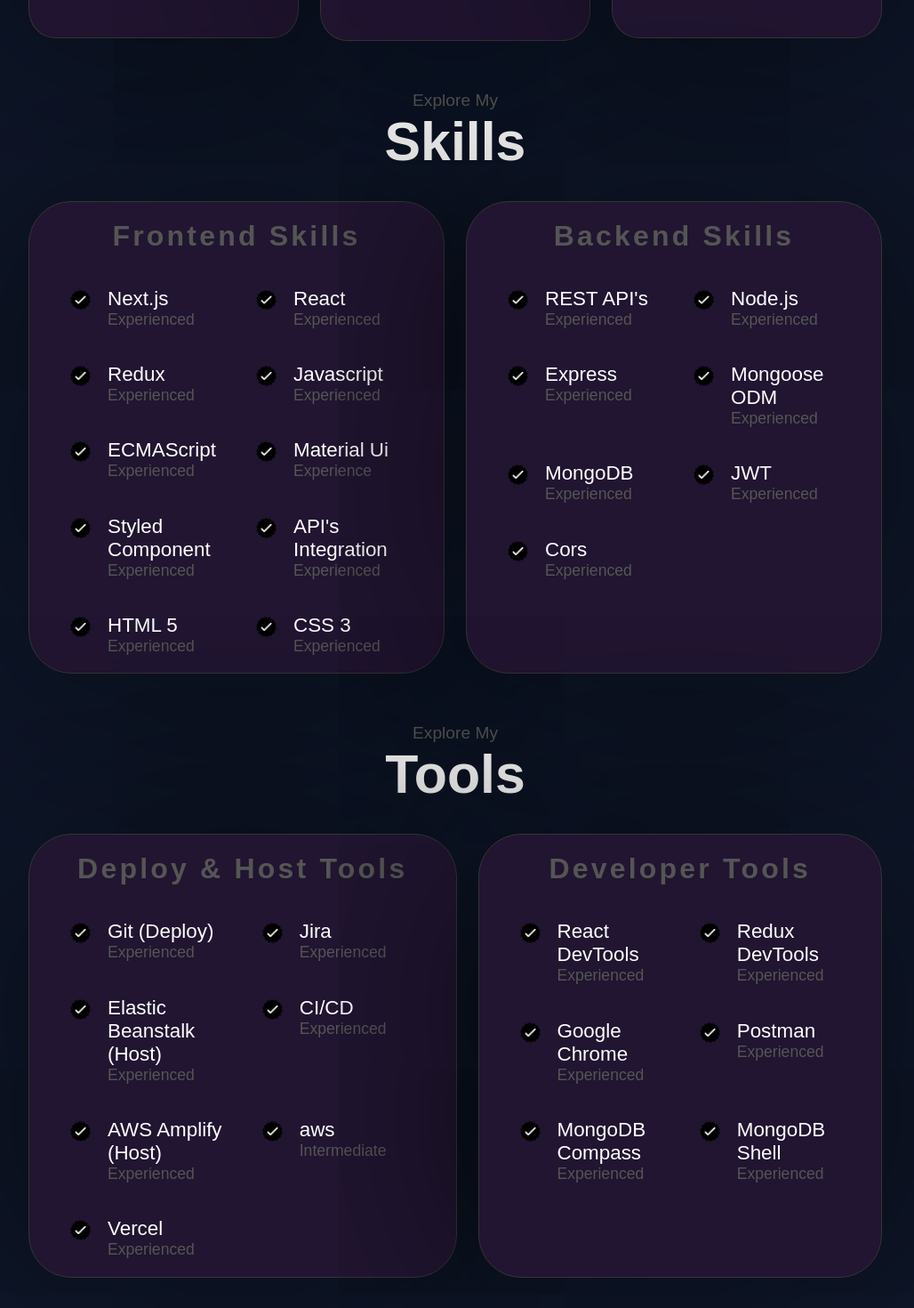
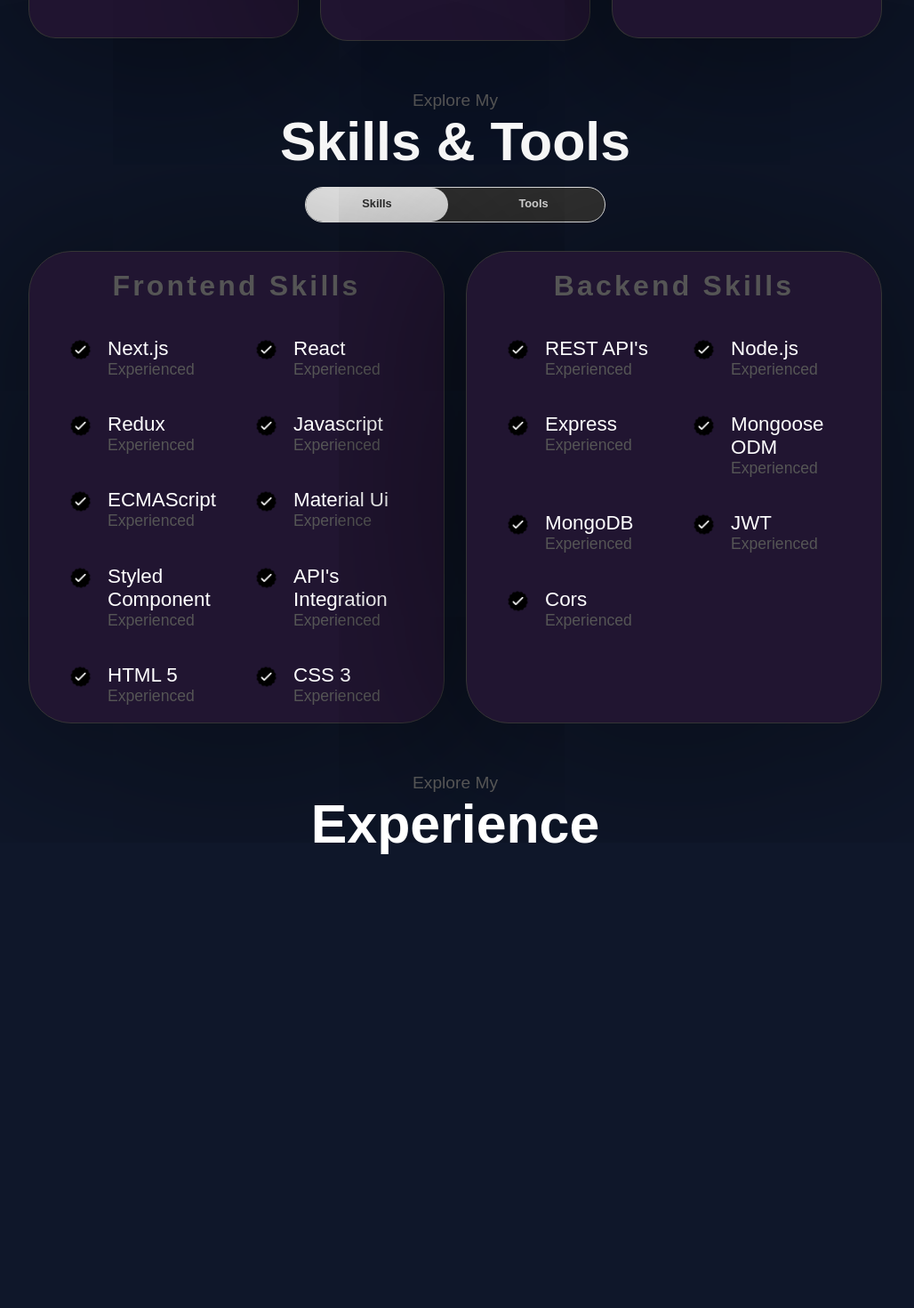
Before and after one commit to Vaishnavi-Karil/Portfolio-Frontend-React, a Next.js app: page / in a window 1280 px wide. Shown: the part 1340-2810 px from the top of the page at 89% size, without its empty margins (128-1156 px from the left). Built offline with nearby package versions, Linux system fonts and the light colour scheme.

Commit message:
update the code

```diff
--- a/src/app/page.js
+++ b/src/app/page.js
@@ -1,22 +1,20 @@
-"use client"
+"use client";
 import { About } from "@/components/About";
 import { Contact } from "@/components/Contact";
 import { Experience } from "@/components/Experience";
 import { Hero } from "@/components/Hero";
 import { Projects } from "@/components/Projects";
 import { Skills } from "@/components/Skills";
-import { Tools } from "@/components/Tools";
 
 export default function Home() {
   return (
-  <>
-    <Hero/>
-    <About/>
-    <Skills/>
-    <Tools/>
-    <Experience/>
-    <Projects/>
-    <Contact/>
-  </>
-  )
+    <>
+      <Hero />
+      <About />
+      <Skills />
+      <Experience />
+      <Projects />
+      <Contact />
+    </>
+  );
 }
--- a/src/components/Skills/SkillsStyle.js
+++ b/src/components/Skills/SkillsStyle.js
@@ -7,28 +7,28 @@
   justify-content: space-between;
   gap: 1.5rem;
 
-  @media only screen and (max-width : 600px){
+  @media only screen and (max-width: 600px) {
     display: flex;
     flex-direction: column;
     gap: 1.5rem;
   }
 `;
 
-StyledCardDetails.displayName='StyledCardDetails';
+StyledCardDetails.displayName = "StyledCardDetails";
 
 export const StyledCardDetailsContainer = styled.div`
   flex: 1;
   border-radius: 3rem;
-  border:  ${({theme})=> theme.text.borderColor} 1px solid;
+  border: ${({ theme }) => theme.text.borderColor} 1px solid;
   /* box-shadow: 22px 22px 45px #181b23, -22px -22px 45px #181b23; */
-  box-shadow: ${({theme}) => theme.boxShadow};
-  background : ${({theme}) => theme.cardBg};
+  box-shadow: ${({ theme }) => theme.boxShadow};
+  background: ${({ theme }) => theme.cardBg};
   padding: 0rem 1.5rem;
 `;
-StyledCardDetailsContainer.displayName = 'StyledCardDetailsContainer';
+StyledCardDetailsContainer.displayName = "StyledCardDetailsContainer";
 
 export const StyledSkillCardHeader = styled.p`
-   color: ${({theme}) => theme.text.textColor};
+  color: ${({ theme }) => theme.text.textColor};
   font-weight: 700;
   font-size: 2rem;
   line-height: 3.8rem;
@@ -38,14 +38,13 @@
   font-family: "Poppins", sans-serif;
 `;
 
-StyledSkillCardHeader.displayName ='StyledSkillCardHeader'
-
+StyledSkillCardHeader.displayName = "StyledSkillCardHeader";
 
 export const StyledRenderSkillContainer = styled.div`
   display: flex;
   flex-wrap: wrap;
 `;
-StyledRenderSkillContainer.displayName = 'StyledRenderSkillContainer'
+StyledRenderSkillContainer.displayName = "StyledRenderSkillContainer";
 
 export const StyledSkillElement = styled.div`
   width: 50%;
@@ -54,3 +53,72 @@
   padding: 1.2rem;
   text-align: left;
 `;
+
+// Tools
+
+export const StyledToolBarHeader = styled.p`
+  color: ${({ theme }) => theme.text.textColor};
+  font-weight: 700;
+  font-size: 2rem;
+  line-height: 3.8rem;
+  letter-spacing: 0.2rem;
+  margin: 0.5rem 0rem;
+  text-align: center;
+  font-family: "Poppins", sans-serif;
+`;
+
+StyledToolBarHeader.displayName = "StyledToolBarHeader";
+
+export const StyledRenderToolContainer = styled.div`
+  display: flex;
+  flex-wrap: wrap;
+`;
+
+StyledRenderToolContainer.displayName = "StyledRenderToolContainer";
+
+export const StyledToolElement = styled.div`
+  width: 50%;
+  display: flex;
+  gap: 1rem;
+  padding: 1.2rem;
+  text-align: left;
+`;
+
+StyledToolElement.displayName = "StyledToolElement";
+
+// Tabs
+
+export const StyledTabs = styled.div`
+  /* display: flex;
+  gap: 1rem;
+  border: 1px solid white;
+  border-radius: 45px;
+  font-size: 1rem;
+  background: transparent;
+  justify-content: center;
+  margin-top: 1rem;
+  background: rgb(53, 53, 53); */
+
+  display: flex;
+  gap: 1rem;
+  border: 1px solid white;
+  border-radius: 45px;
+  font-size: 1rem;
+  background: transparent;
+  justify-content: center;
+  margin-top: 1rem;
+  background: rgb(53, 53, 53);
+  height: 2.5rem;
+`;
+export const StyledTab = styled.p`
+  padding: 0.6rem;
+  border: 1px solid transparent;
+  border-radius: 1.4rem;
+  font-size: 0.8rem;
+  font-weight: 600;
+  color: white;
+  width: 10rem;
+  background: ${(props) => props.background};
+  color: ${(props) => props.color};
+`;
+StyledTab.displayName = "StyledTab";
--- a/src/components/Skills/index.js
+++ b/src/components/Skills/index.js
@@ -1,4 +1,4 @@
-import React from "react";
+import React, { useState } from "react";
 import {
   StyledCardContainer,
   StyledCardHeadingContainer,
@@ -11,19 +11,51 @@
   StyledCardDetails,
   StyledCardDetailsContainer,
   StyledRenderSkillContainer,
+  StyledRenderToolContainer,
   StyledSkillCardHeader,
   StyledSkillElement,
+  StyledTab,
+  StyledTabs,
+  StyledToolBarHeader,
+  StyledToolElement,
 } from "./SkillsStyle";
 import checkmark from "../../../assets/checkmark.png";
-import { ArrayOfSkills } from "@/app/data/constants";
+import { ArrayOfSkills, ArrayOfTools } from "@/app/data/constants";
+import { useRouter } from "next/navigation";
 export const Skills = () => {
+  const [currentTab, setcurrentTab] = useState("Skills");
+  const router = useRouter();
   return (
-    <StyledCardContainer id="skills">
+    <StyledCardContainer id="skills&tools">
       <StyledCardHeadingContainer>
         <StyledMoreInformation>Explore My</StyledMoreInformation>
-        <StyledHeading1>Skills</StyledHeading1>
+        <StyledHeading1>Skills & Tools</StyledHeading1>
+        <StyledTabs>
+          <StyledTab
+            onClick={() => {
+              setcurrentTab("Skills");
+              router.push("/#skills");
+            }}
+            color={currentTab === "Skills" ? "rgb(53, 53, 53)" : "white"}
+            background={currentTab === "Skills" ? "white" : "transparent"}
+          >
+            Skills
+          </StyledTab>
+          <StyledTab
+            onClick={() => {
+              setcurrentTab("Tools");
+              router.push("/#tools");
+            }}
+            color={currentTab === "Tools" ? "rgb(53, 53, 53)" : "white"}
+            background={currentTab === "Tools" ? "white" : "transparent"}
+          >
+            Tools
+          </StyledTab>
+        </StyledTabs>
       </StyledCardHeadingContainer>
-      <StyledCardDetails>
+
+      {currentTab === "Skills" && (
+        <StyledCardDetails id="skills">
           {ArrayOfSkills.map((element, index) => {
             const { title, skills } = element;
             return (
@@ -49,6 +81,36 @@
             );
           })}
         </StyledCardDetails>
+      )}
+
+      {currentTab === "Tools" && (
+        <StyledCardDetails id="tools">
+          {ArrayOfTools.map((element, index) => {
+            const { title, tools } = element;
+            return (
+              <StyledCardDetailsContainer key={index}>
+                <StyledToolBarHeader>{title}</StyledToolBarHeader>
+                <StyledRenderToolContainer>
+                  {tools.map((Tool) => {
+                    const { toolname, proficiency } = Tool;
+                    return (
+                      <StyledToolElement key={Tool}>
+                        <StyledIcon src={checkmark} alt="checkmark" />
+                        <div>
+                          <p>{toolname}</p>
+                          <StyledParaTypography>
+                            {proficiency}
+                          </StyledParaTypography>
+                        </div>
+                      </StyledToolElement>
+                    );
+                  })}
+                </StyledRenderToolContainer>
+              </StyledCardDetailsContainer>
+            );
+          })}
+        </StyledCardDetails>
+      )}
     </StyledCardContainer>
   );
 };
--- a/src/components/Tools/ToolsStyle.js
+++ /dev/null
@@ -1,55 +0,0 @@
-import styled from "styled-components";
-
-export const StyledCardDetails = styled.div`
-  width: 100%;
-  height: 100%;
-  display: flex;
-  flex-direction: row;
-  justify-content: space-between;
-  gap: 1.5rem;
-  @media screen and (max-width: 600px) {
-    flex-direction: column;
-  }
-`;
-
-StyledCardDetails.displayName = 'StyledCardDetails'
-
-export const StyledCardDetailsContainer = styled.div`
-  border-radius: 3rem;
-  border:  ${({theme})=> theme.text.borderColor} 1px solid;
-  /* box-shadow: 22px 22px 45px #bebebe, -22px -22px 45px #ffffff; */
-  box-shadow: ${({theme}) => theme.boxShadow};
-  background : ${({theme}) => theme.cardBg};
-  padding: 0rem 1.5rem;
-`;
-
-StyledCardDetailsContainer.displayName = 'StyledCardDetailsContainer';
-export const StyledToolBarHeader = styled.p`
-   color: ${({theme}) => theme.text.textColor};
-  font-weight: 700;
-  font-size: 2rem;
-  line-height: 3.8rem;
-  letter-spacing: 0.2rem;
-  margin: 0.5rem 0rem;
-  text-align: center;
-  font-family: "Poppins", sans-serif;
-`;
-
-StyledToolBarHeader.displayName =  'StyledToolBarHeader';
-
-export const StyledRenderToolContainer = styled.div`
-  display: flex;
-  flex-wrap: wrap;
-`;
-
-StyledRenderToolContainer.displayName = 'StyledRenderToolContainer';
-
-export const StyledToolElement = styled.div`
-  width: 50%;
-  display: flex;
-  gap: 1rem;
-  padding: 1.2rem;
-  text-align: left;
-`;
-
-StyledToolElement.displayName = 'StyledToolElement';
--- a/src/components/Tools/index.js
+++ /dev/null
@@ -1,54 +0,0 @@
-import React from "react";
-import {
-  StyledCardContainer,
-  StyledCardHeadingContainer,
-  StyledHeading1,
-  StyledIcon,
-  StyledMoreInformation,
-  StyledParaTypography,
-} from "@/styles/Styles";
-import {
-  StyledCardDetails,
-  StyledCardDetailsContainer,
-  StyledRenderToolContainer,
-  StyledToolBarHeader,
-  StyledToolElement,
-} from "./ToolsStyle";
-import checkmark from "../../../assets/checkmark.png";
-import { ArrayOfTools } from "@/app/data/constants";
-export const Tools = () => {
-  return (
-    <StyledCardContainer id="tools">
-      <StyledCardHeadingContainer>
-        <StyledMoreInformation>Explore My </StyledMoreInformation>
-        <StyledHeading1>Tools</StyledHeading1>
-      </StyledCardHeadingContainer>
-      <StyledCardDetails>
-        {ArrayOfTools.map((element, index) => {
-          const { title, tools } = element;
-          return (
-            <StyledCardDetailsContainer key={index}>
-              <StyledToolBarHeader>{title}</StyledToolBarHeader>
-              <StyledRenderToolContainer>
-                {tools.map((Tool) => {
-                  const { toolname, proficiency } = Tool;
-                  return (
-                    <StyledToolElement key={Tool}>
-                      <StyledIcon src={checkmark} alt="checkmark" />
-                      <div>
-                        <p>{toolname}</p>
-                        <StyledParaTypography>
-                          {proficiency}
-                        </StyledParaTypography>
-                      </div>
-                    </StyledToolElement>
-                  );
-                })}
-              </StyledRenderToolContainer>
-            </StyledCardDetailsContainer>
-          );
-        })}
-      </StyledCardDetails>
-    </StyledCardContainer>
-  );
-};
```
Also changed, not shown: src/app/utils/routes.js (+13 -8 lines). Lines whose indentation alone changed are shown as unchanged.
